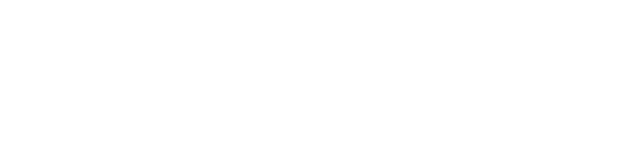
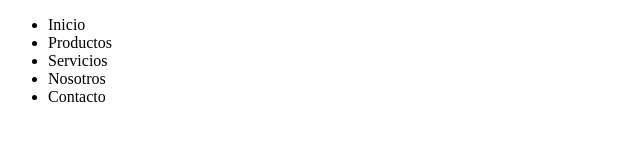
Before and after one commit to MartinMaguna/martinmaguna.github.io, a plain HTML site: page index.html in a window 1280 px wide. Shown: the whole page, without its empty margins (0-640 px from the left). Drawn offline with Linux system fonts and the light colour scheme.

Commit message:
Agregué el Navegador

```diff
--- a/index.html
+++ b/index.html
@@ -6,6 +6,17 @@
     <title>PreEntrega2Maguna</title>
 </head>
 <body>
+<header>
+    <nav>
+        <ul>
+            <li>Inicio</li>
+            <li>Productos</li>
+            <li>Servicios</li>
+            <li>Nosotros</li>
+            <li>Contacto</li>
+        </ul>
+    </nav>
+</header>
 
 </body>
 </html>
```
